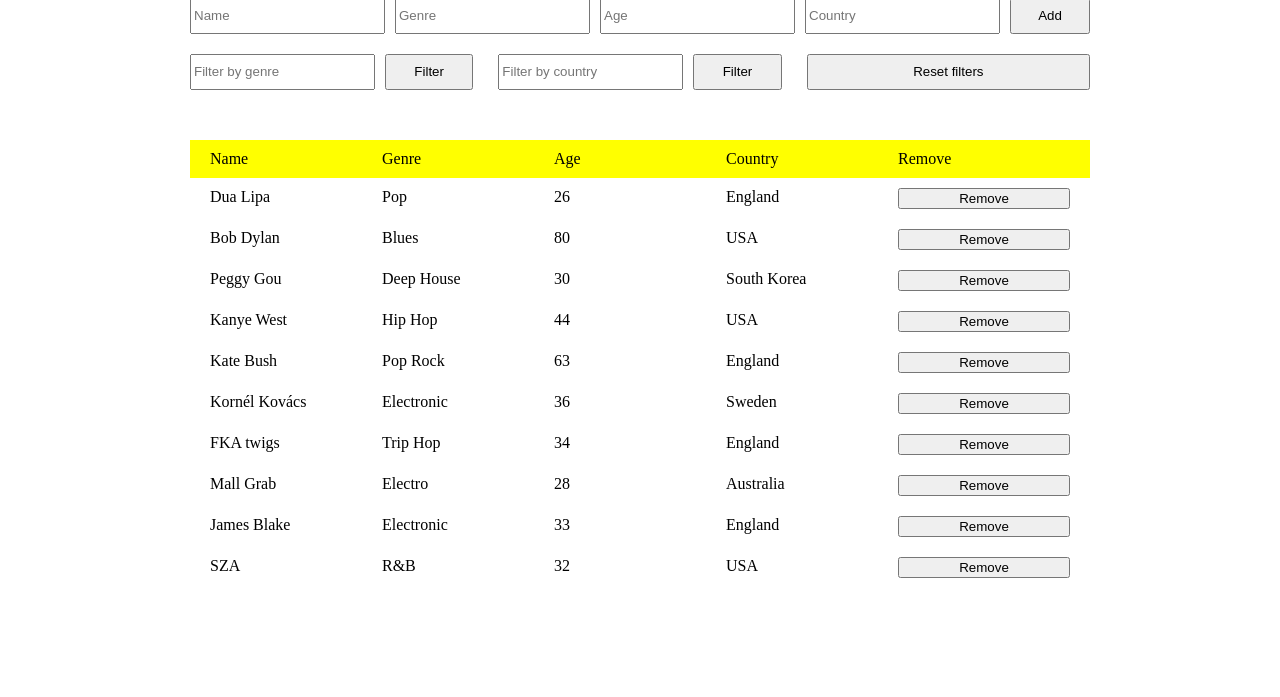
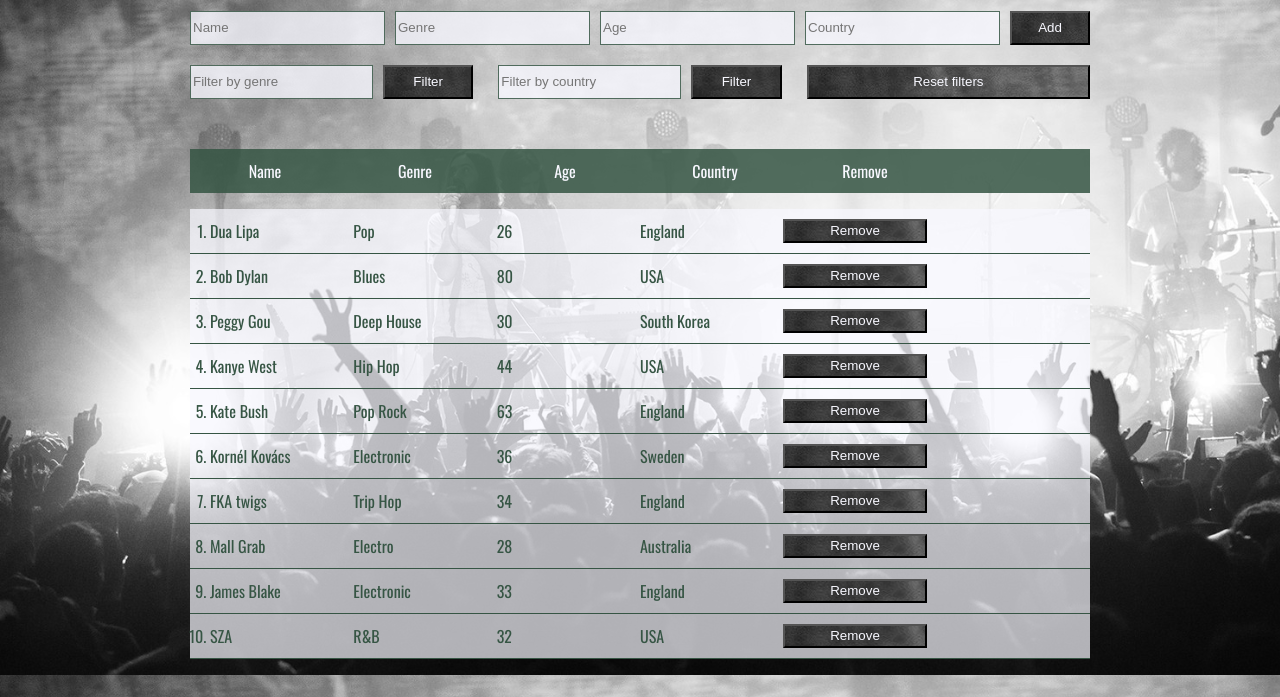
Before and after one commit to mirandalyng/U2_Lyng_M_ME132A, a plain HTML site: page index.html in a window 1280 px wide. Shown: the part 103-800 px from the top of the page. Drawn offline with nearby package versions, Linux system fonts and the light colour scheme.

Commit message:
Style and line-numbers
Added ol to HMTL and li to JS so that the lines would have numbers.

Also finished the styling in the css

```diff
--- a/index.html
+++ b/index.html
@@ -6,6 +6,10 @@
     <meta name="viewport" content="width=device-width, initial-scale=1.0">
     <title>Database of artists</title>
     <link rel="stylesheet" href="stylesheet.css">
+    <link rel="preconnect" href="https://fonts.googleapis.com">
+    <link rel="preconnect" href="https://fonts.gstatic.com" crossorigin>
+    <link href="https://fonts.googleapis.com/css2?family=Oswald:wght@200;300;400&display=swap" rel="stylesheet">
+
 </head>
 <body>
 
@@ -41,14 +45,20 @@
     </div>
 
     <div id="titles">
+
         <div>Name</div>
         <div>Genre</div>
         <div>Age</div>
         <div>Country</div>
         <div>Remove</div>
+
     </div>
 
-    <div id="artists"></div>
+
+
+    <ol type= "1" id="artists"></ol>
+
+
 
 
     <script src="database.js"></script>
--- a/main.js
+++ b/main.js
@@ -88,7 +88,7 @@ function makeArtist(artist){
 
 
     div.innerHTML = `
-    <div>${artist.name}</div>
+    <li>${artist.name}</li>
     <div>${artist.genre}</div>
     <div>${artist.age}</div>
     <div>${artist.country}</div>
@@ -186,8 +186,8 @@ function onFilterByCountry(event){
 
 //Function for on the show all button that is going to run in the clickShowAllAndFilter
 function onShowAll(){
-    document.getElementById("filter-by-genre").value = "";
-    document.getElementById("filter-by-country").value = "";
+    document.getElementById("filter-genre").value = "";
+    document.getElementById("filter-country").value = "";
     makeArtists(databaseOfArtist);
 }
 
--- a/stylesheet.css
+++ b/stylesheet.css
@@ -1,8 +1,9 @@
 body{
     margin: 0 auto;
-    background-color: ;
+    background-image: url(./image.jpg);
+    background-size: cover;
     max-width: 900px;
-
+    font-family: 'Oswald';
 
 
 
@@ -11,6 +12,7 @@ body{
 h1{
     text-align: center;
     font-size: 40px;
+    color: rgb(54, 85, 68,0.85);
 }
 
 
@@ -24,6 +26,9 @@ h1{
 
 input{
     height: 30px;
+    background-color: rgb(248, 248, 255, 0.8);
+    border: solid 1px rgb(54, 85, 68,0.85);
+    color: black;
 }
 
 #all-filters{
@@ -45,17 +50,31 @@ input{
 
 
 #titles {
-
-    padding: 10px 20px;
-    background:yellow;
+    color: ghostwhite;
+    padding-top: 10px;
+    padding-bottom: 10px;
+    background-color: rgb(54, 85, 68,0.85);
     display: grid;
-    grid-template-columns: repeat(5, 1fr);
+    grid-template-columns: repeat(6, 1fr);
+    text-align:center;
 
   }
 
 
-  .artist{
+ ol{
+     padding: 0px;
+ }
+
+.artist{
       padding:10px 20px ;
       display: grid;
-      grid-template-columns: repeat(5,1fr);
+      grid-template-columns: repeat(6,1fr);
+      border-bottom: solid 1px #365544;
+      background-color: rgb(248, 248, 255,0.7);
+      color: #365544;
   }
+
+  button{
+      background-image: url(./image.jpg);
+      color: ghostwhite;
+  }
```
Also changed, not shown: image.jpg (added), 1 other file.
